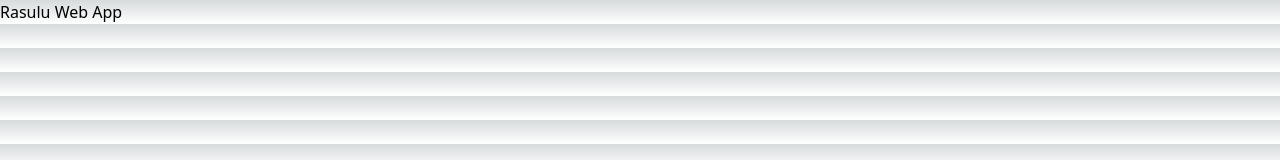
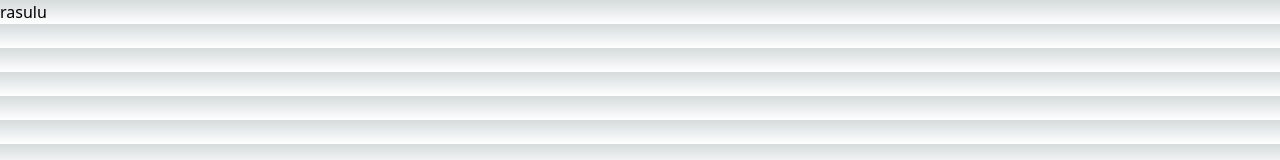
Before and after one commit to Jadashi97/Rasulu-web-app2.0, a Next.js app: page / in a window 1280 px wide. Shown: the top 160 px of the page. Built offline with nearby package versions, Linux system fonts and the light colour scheme.

Commit message:
(fix): added styled components and started working on Header

```diff
--- /dev/null
+++ b/components/Header.js
@@ -0,0 +1,22 @@
+import React from 'react';
+import tw from 'tailwind-styled-components';
+
+const Header = () => {
+  return (
+    <Wrapper>
+      <MainHeaderPage>
+            rasulu
+      </MainHeaderPage>
+    </Wrapper>
+  )
+}
+
+export default Header;
+
+const Wrapper = tw.div`
+    flex
+`;
+
+const MainHeaderPage = tw.div`
+    flex p-6
+`;
--- a/package.json
+++ b/package.json
@@ -16,6 +16,7 @@
     "postcss": "8.4.24",
     "react": "18.2.0",
     "react-dom": "18.2.0",
+    "tailwind-styled-components": "^2.2.0",
     "tailwindcss": "3.3.2"
   }
 }
--- a/pages/index.js
+++ b/pages/index.js
@@ -1,11 +1,18 @@
-import React from 'react'
+import React from 'react';
+import tw from 'tailwind-styled-components';
+import Header from '../components/Header';
 
 const index = () => {
   return (
-    <div>
-      Rasulu Web App
-    </div>
+    <Wrapper>
+      <Header/>
+    </Wrapper>
   )
 }
 
 export default index;
+
+
+const Wrapper = tw.div`
+    flex flex-col h-screen
+`;
```
Also changed, not shown: 1 other file (tests, documents, lock files or other folders).
